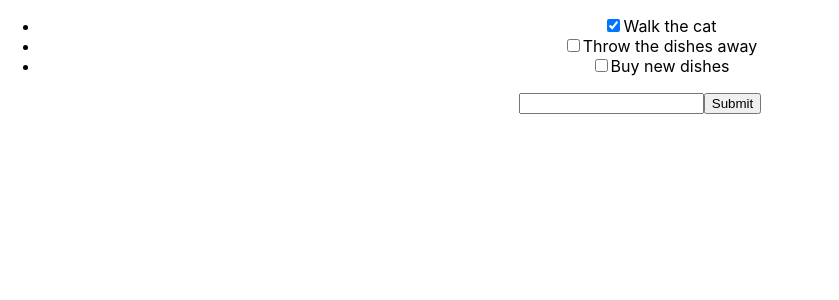
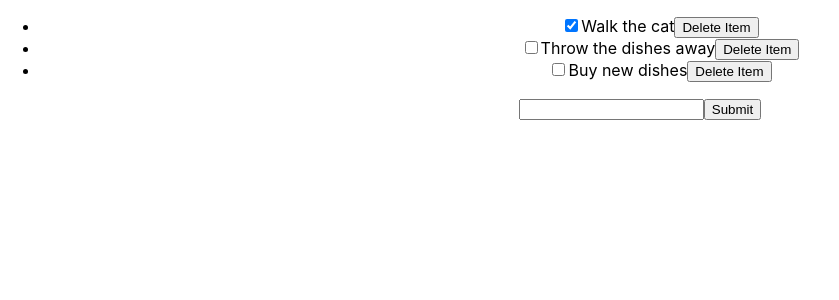
Before and after one commit to mrhxs/React-To-Do, a React (Create React App) app: page / in a window 1280 px wide. Shown: the top 300 px of the page, without its empty margins (0-839 px from the left). Built offline with nearby package versions, Linux system fonts and the light colour scheme.

Commit message:
delete button

```diff
--- a/src/App.js
+++ b/src/App.js
@@ -7,12 +7,18 @@ class App extends Component {
     super(props);
     this.state = {
       todos: [
-        { description: 'Walk the cat', isCompleted: true },
-        { description: 'Throw the dishes away', isCompleted: false },
-        { description: 'Buy new dishes', isCompleted: false }
+        { id: 1, description: 'Walk the cat', isCompleted: true },
+        { id: 2, description: 'Throw the dishes away', isCompleted: false },
+        { id: 3, description: 'Buy new dishes', isCompleted: false }
       ],
       newTodoDescription: ''
     };
+  }
+
+  deleteTodo(id) {
+    this.setState((prevState) => ({
+      todos: prevState.todos.filter(item => item.id !== id),
+    }));
   }
 
   handleChange(e) {
@@ -38,7 +44,7 @@ class App extends Component {
       <div className="App">
        <ul>
          { this.state.todos.map( (todo, index) =>
-             <ToDo key={ index } description={ todo.description } isCompleted={ todo.isCompleted } toggleComplete={ () => this.toggleComplete(index) } />
+             <ToDo key={ index } description={ todo.description } isCompleted={ todo.isCompleted } toggleComplete={ () => this.toggleComplete(index) }  onDelete={ ()=> this.deleteTodo() }/>
              )}
        </ul>
        <form onSubmit={ (e) => this.handleSubmit(e) }>
--- a/src/components/ToDo.js
+++ b/src/components/ToDo.js
@@ -6,6 +6,7 @@ class ToDo extends Component {
         <li>
          <input type="checkbox" checked={ this.props.isCompleted } onChange={ this.props.toggleComplete } />
         <span>{ this.props.description }</span>
+        <button onClick= {() => this.props.onDelete(this.props.id)}>Delete Item</button>
       </li>
     );
   }
```
